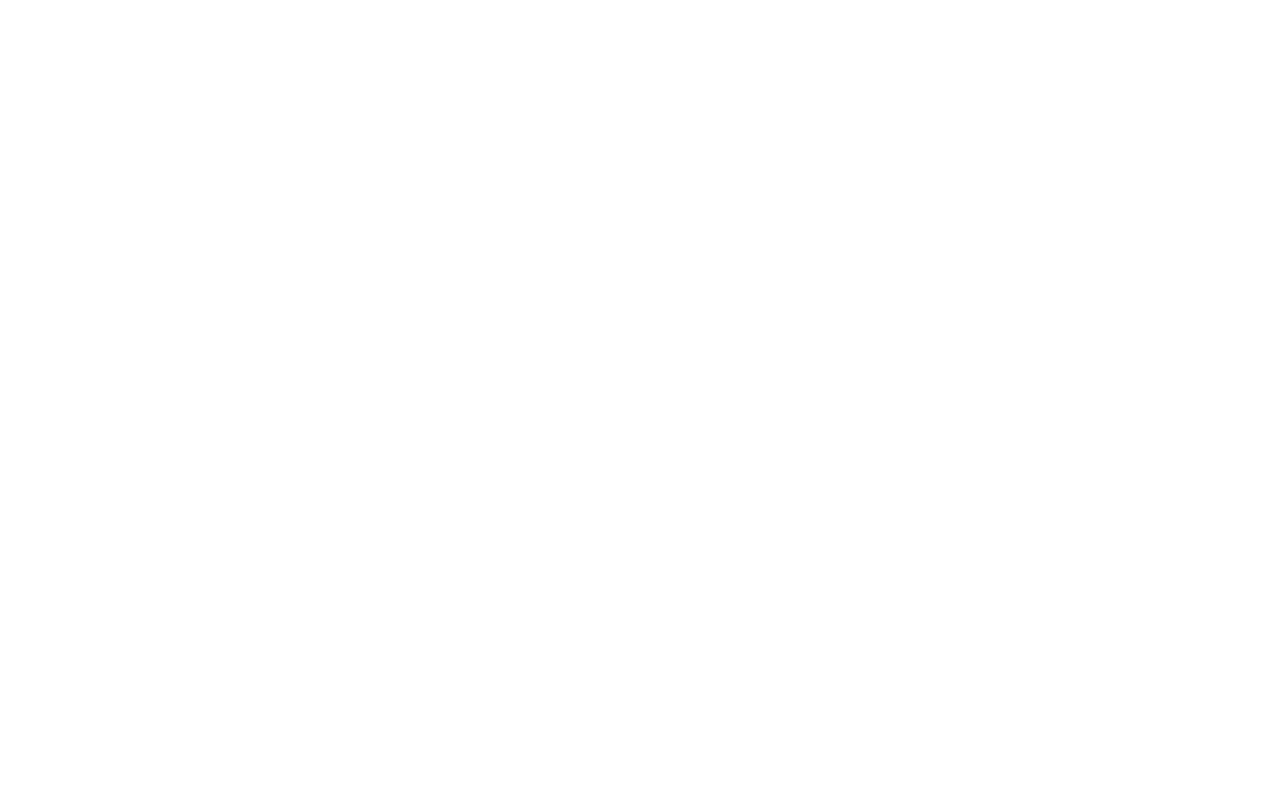
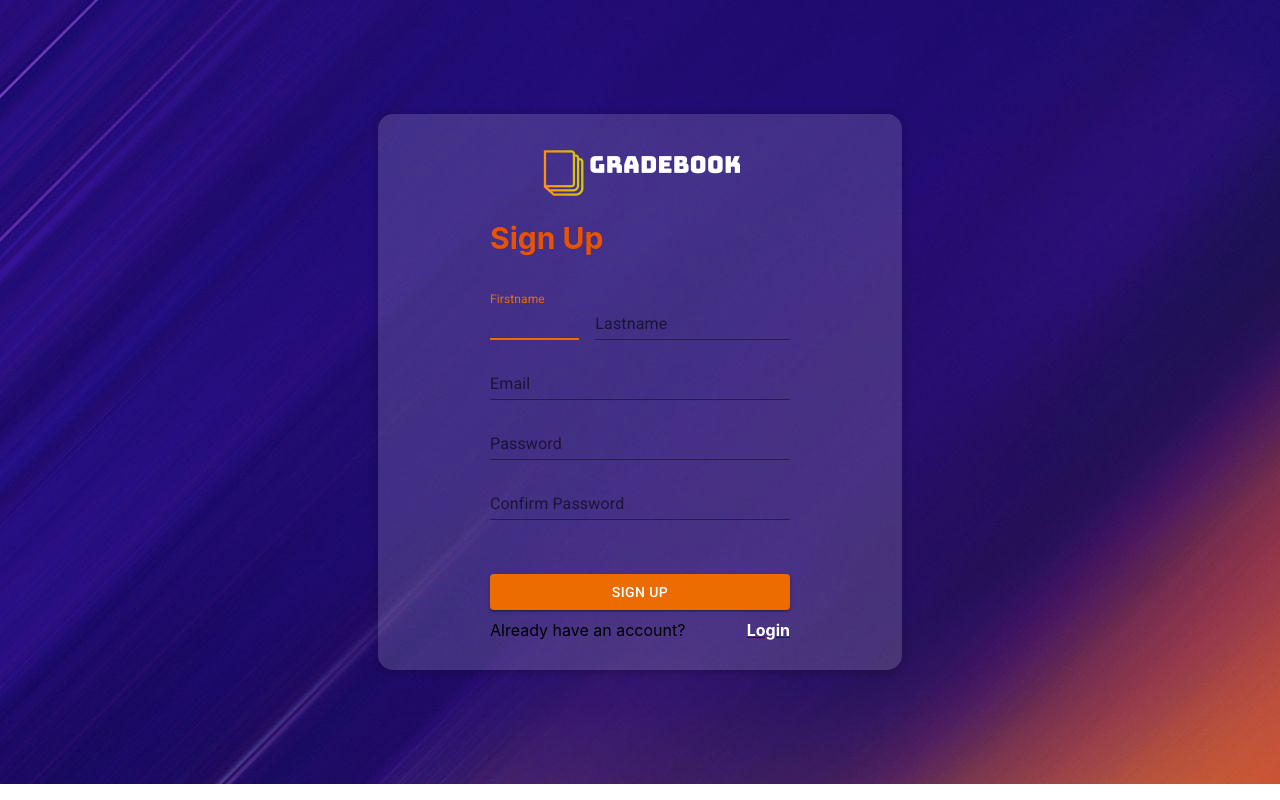
Before and after one commit to thanhvynguyenpham/Gradebook-FE, a React (Create React App) app: page /register in a window 1280 px wide. Built offline with nearby package versions, Linux system fonts and the light colour scheme.

Commit message:
build sign up UI

```diff
--- a/src/App.js
+++ b/src/App.js
@@ -1,5 +1,6 @@
 import { Route } from "react-router";
 import Login from "./pages/Auth/Login";
+import SignUp from "./pages/Auth/SignUp";
 import Home from "./pages/Home";
 
 function App() {
@@ -11,6 +12,9 @@
       <Route path="/login">
         <Login />
       </Route>
+      <Route path="/register">
+        <SignUp />
+      </Route>
     </div>
   );
 }
--- a/src/pages/Auth/Components/Forms/LoginForm.jsx
+++ b/src/pages/Auth/Components/Forms/LoginForm.jsx
@@ -1,6 +1,7 @@
 import { Button, IconButton, InputAdornment, TextField } from "@mui/material";
 import { useFormik } from "formik";
 import * as yup from "yup";
+import { Link } from "react-router-dom";
 import React from "react";
 import "./index.scss";
 import { Visibility, VisibilityOff } from "@mui/icons-material";
@@ -8,16 +9,16 @@
 
 const validationSchema = yup.object({
   email: yup
-    .string("Enter your email")
-    .email("Enter a valid email")
-    .required("Class name is required"),
+    .string("Enter your email.")
+    .email("Enter a valid email.")
+    .required("Email is required."),
   password: yup
-    .string("Enter your class description")
-    .required("Description is required"),
+    .string("Enter your password.")
+    .required("Password is required."),
 });
 
 export const LoginForm = () => {
-  const [errorMsg, setErrorMsg] = useState("Invalid email or password");
+  const [errorMsg, setErrorMsg] = useState("");
   const formik = useFormik({
     initialValues: {
       email: "",
@@ -39,11 +40,7 @@
   return (
     <div className="authen-form">
       <div className="authen-section">
-        <img
-          src="assets/img/logo.png"
-          alt="logo"
-          style={{ position: "absolute", top: "100px" }}
-        ></img>
+        <img src="assets/img/logo_white.png" alt="logo" className="logo"></img>
         <form onSubmit={formik.handleSubmit}>
           <div className="title">
             <span>Login</span>
@@ -94,10 +91,20 @@
             variant="contained"
             color="warning"
             fullWidth
-            style={{ marginTop: "30px" }}
+            style={{ marginTop: "20px" }}
           >
             Login
           </Button>
+          <div className="form-footer">
+            <span>Haven't had an account yet?</span>
+            <span style={{ float: "right" }}>
+              <Link to="/register">
+                <a style={{ color: "white", textDecoration: "none" }}>
+                  <b>Sign Up</b>
+                </a>
+              </Link>
+            </span>
+          </div>
         </form>
       </div>
     </div>
--- /dev/null
+++ b/src/pages/Auth/Components/Forms/SignUpForm.jsx
@@ -0,0 +1,199 @@
+import {
+  Button,
+  IconButton,
+  InputAdornment,
+  TextField,
+  Grid,
+} from "@mui/material";
+import { Link } from "react-router-dom";
+import { useFormik } from "formik";
+import * as yup from "yup";
+import React from "react";
+import "./index.scss";
+import { Visibility, VisibilityOff } from "@mui/icons-material";
+import { useState } from "react";
+
+const validationSchema = yup.object({
+  firstname: yup
+    .string("Enter your firstname")
+    .required("Firstname is required"),
+  lastname: yup.string("Enter your lastname").required("Lastname is required"),
+  email: yup
+    .string("Enter your email.")
+    .email("Enter a valid email")
+    .required("Email is required"),
+  password: yup
+    .string("Please enter password.")
+    .required("Password is required"),
+  confirmPassword: yup
+    .string()
+    .oneOf([yup.ref("password"), null], "Passwords must match")
+    .required("Please re-enter your password"),
+});
+
+export const SignUpForm = () => {
+  const [errorMsg, setErrorMsg] = useState("");
+  const [showPassword, setShowPassword] = React.useState(false);
+  const [showPasswordConfirm, setShowPasswordConfirm] = React.useState(false);
+  const formik = useFormik({
+    initialValues: {
+      firstname: "",
+      lastname: "",
+      email: "",
+      password: "",
+      confirmPassword: "",
+    },
+    validationSchema: validationSchema,
+    onSubmit: (values) => {
+      // setBtnDisabled(true);
+      // submitForm(values);
+      // formik.resetForm();
+    },
+    validateOnChange: (value) => {},
+  });
+
+  function handleClickShowPassword() {
+    const newStatus = !showPassword;
+    setShowPassword(newStatus);
+  }
+
+  function handleClickShowPasswordConfirm() {
+    const newStatus = !showPasswordConfirm;
+    setShowPasswordConfirm(newStatus);
+  }
+  return (
+    <div className="authen-form">
+      <div className="authen-section">
+        <img src="assets/img/logo_white.png" alt="logo" className="logo"></img>
+        <form onSubmit={formik.handleSubmit}>
+          <div className="title">
+            <span>Sign Up</span>
+          </div>
+          <Grid container spacing={2}>
+            <Grid item xs={4}>
+              <TextField
+                color="warning"
+                autoFocus
+                margin="dense"
+                id="firstname"
+                label="Firstname"
+                type="firstname"
+                fullWidth
+                variant="standard"
+                value={formik.values.firstname}
+                onChange={formik.handleChange}
+                error={
+                  formik.touched.firstname && Boolean(formik.errors.firstname)
+                }
+                helperText={formik.touched.firstname && formik.errors.firstname}
+              />
+            </Grid>
+            <Grid item xs={8}>
+              <TextField
+                color="warning"
+                margin="dense"
+                id="lastname"
+                label="Lastname"
+                type="lastname"
+                fullWidth
+                variant="standard"
+                value={formik.values.lastname}
+                onChange={formik.handleChange}
+                error={
+                  formik.touched.lastname && Boolean(formik.errors.lastname)
+                }
+                helperText={formik.touched.lastname && formik.errors.lastname}
+              />
+            </Grid>
+          </Grid>
+          <TextField
+            color="warning"
+            margin="dense"
+            id="email"
+            label="Email"
+            type="email"
+            fullWidth
+            variant="standard"
+            value={formik.values.email}
+            onChange={formik.handleChange}
+            error={formik.touched.email && Boolean(formik.errors.email)}
+            helperText={formik.touched.email && formik.errors.email}
+          />
+          <TextField
+            color="warning"
+            margin="dense"
+            fullWidth
+            variant="standard"
+            id="password"
+            type={showPassword ? "text" : "password"}
+            value={formik.values.password}
+            onChange={formik.handleChange}
+            error={formik.touched.password && Boolean(formik.errors.password)}
+            helperText={formik.touched.password && formik.errors.password}
+            endAdornment={
+              <InputAdornment position="end">
+                <IconButton
+                  aria-label="toggle password visibility"
+                  onClick={handleClickShowPassword}
+                  edge="end"
+                >
+                  {showPassword ? <VisibilityOff /> : <Visibility />}
+                </IconButton>
+              </InputAdornment>
+            }
+            label="Password"
+          />
+          <TextField
+            color="warning"
+            margin="dense"
+            fullWidth
+            variant="standard"
+            id="confirmPassword"
+            type={showPassword ? "text" : "password"}
+            value={formik.values.confirmPassword}
+            onChange={formik.handleChange}
+            error={
+              formik.touched.confirmPassword &&
+              Boolean(formik.errors.confirmPassword)
+            }
+            helperText={
+              formik.touched.confirmPassword && formik.errors.confirmPassword
+            }
+            endAdornment={
+              <InputAdornment position="end">
+                <IconButton
+                  aria-label="toggle password visibility"
+                  onClick={handleClickShowPasswordConfirm}
+                  edge="end"
+                >
+                  {showPasswordConfirm ? <VisibilityOff /> : <Visibility />}
+                </IconButton>
+              </InputAdornment>
+            }
+            label="Confirm Password"
+          />
+          <div className="error-msg">{errorMsg}</div>
+          <Button
+            type="submit"
+            variant="contained"
+            color="warning"
+            fullWidth
+            style={{ marginTop: "20px" }}
+          >
+            Sign Up
+          </Button>
+          <div className="form-footer">
+            <span>Already have an account?</span>
+            <span style={{ float: "right" }}>
+              <Link to="/login">
+                <a style={{ color: "white", textDecoration: "none" }}>
+                  <b>Login</b>
+                </a>
+              </Link>
+            </span>
+          </div>
+        </form>
+      </div>
+    </div>
+  );
+};
--- a/src/pages/Auth/Components/Forms/index.scss
+++ b/src/pages/Auth/Components/Forms/index.scss
@@ -17,7 +17,9 @@
     form {
       max-width: 300px;
     }
-
+    .logo {
+      margin-block: 20px;
+    }
     .title {
       font-style: normal;
       font-weight: bold;
@@ -34,5 +36,9 @@
       margin: 0.2rem 0 0.4rem 0;
       text-align: center;
     }
+    .form-footer {
+      margin-block-start: 10px;
+      margin-block-end: 20px;
+    }
   }
 }
--- /dev/null
+++ b/src/pages/Auth/SignUp/index.jsx
@@ -0,0 +1,32 @@
+import { Grid } from "@mui/material";
+import React from "react";
+import { SignUpForm } from "../Components/Forms/SignUpForm";
+
+import "../Login/index.scss";
+
+function SignUp() {
+  return (
+    <div>
+      <head>
+        <title>Sign Up</title>
+        <meta property="og:title" content="SignUp" key="signup" />
+      </head>
+      <Grid
+        container
+        spacing={2}
+        className="authen"
+        style={{
+          backgroundImage: "url(assets/img/background_login.jpg)",
+          justifyContent: "center",
+          alignItems: "center",
+        }}
+      >
+        <Grid item xs={11} md={5} flexDirection="row">
+          <SignUpForm />
+        </Grid>
+      </Grid>
+    </div>
+  );
+}
+
+export default SignUp;
```
